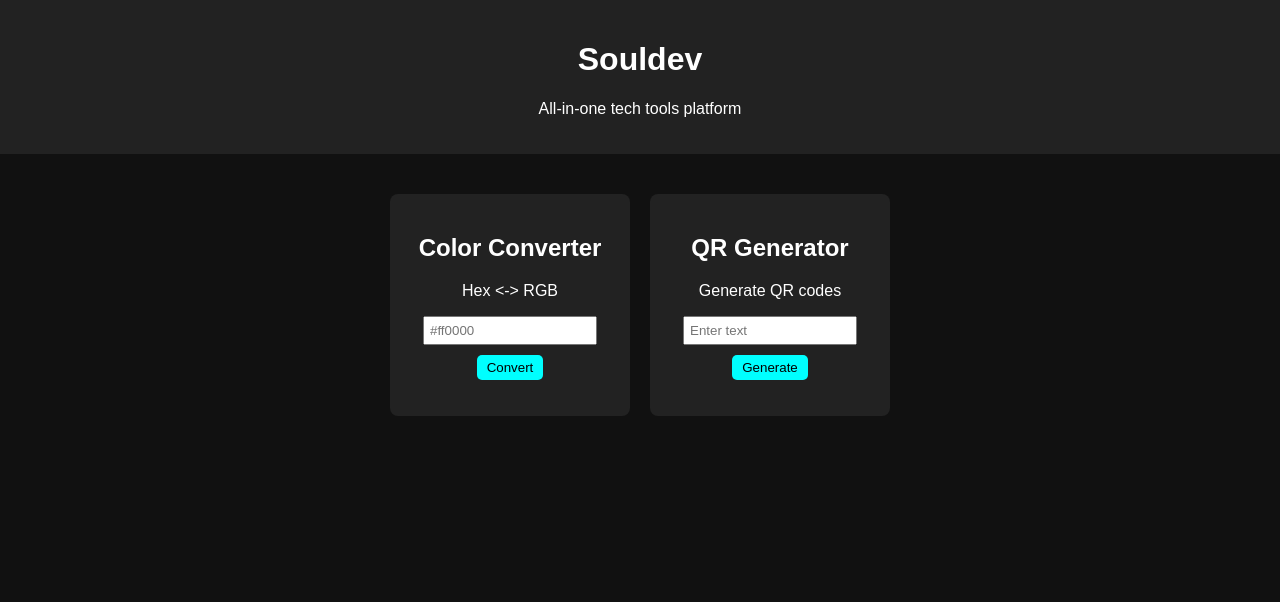
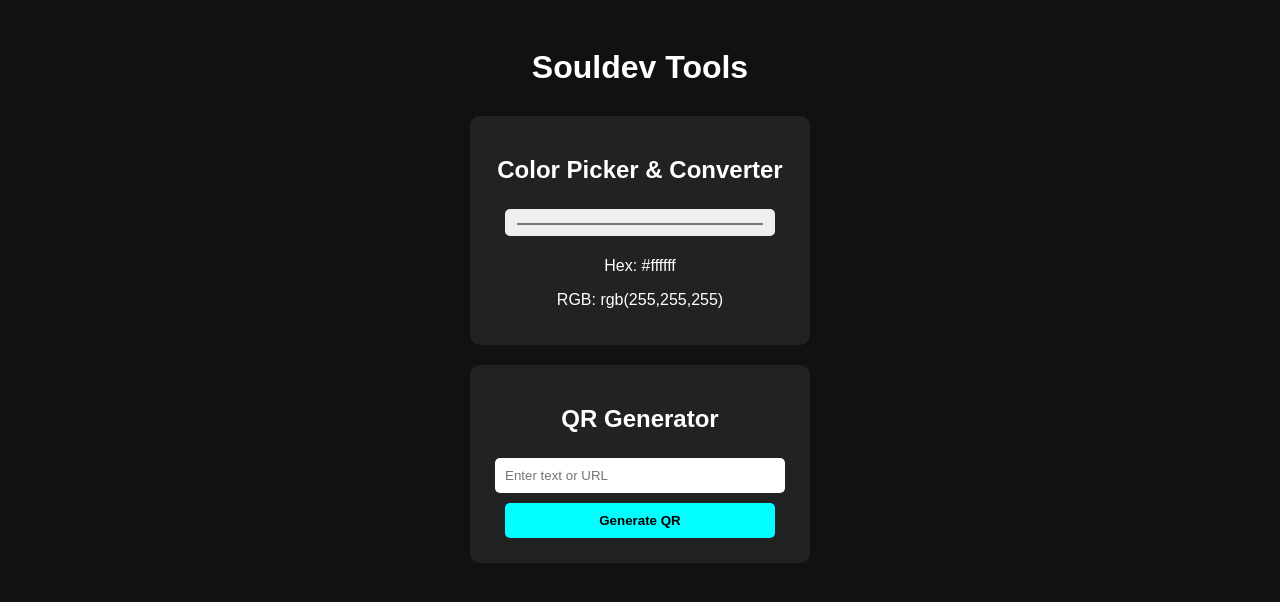
Before and after one commit to salman787876/Souldev, a plain HTML site: page index.html in a window 1280 px wide. Drawn offline with Linux system fonts and the light colour scheme.

Commit message:
Update index.html

```diff
--- a/index.html
+++ b/index.html
@@ -2,61 +2,67 @@
 <html lang="en">
 <head>
   <meta charset="UTF-8">
-  <title>Souldev - Tech Tools</title>
-  <link rel="stylesheet" href="styles.css">
+  <title>Souldev - Color & QR Tools</title>
   <style>
-    body { background: #111; color: #fff; font-family: Arial, sans-serif; text-align:center; margin:0; padding:0;}
-    header { padding:20px; background:#222; }
-    a { color:#0ff; text-decoration:none; }
-    .tools { display:flex; justify-content:center; gap:20px; margin-top:40px; flex-wrap:wrap;}
-    .tool { background:#222; padding:20px; border-radius:8px; width:200px; transition:0.3s;}
-    .tool:hover { background:#333; }
-    input { padding:5px; width:80%; margin-bottom:10px; }
-    button { padding:5px 10px; cursor:pointer; background:#0ff; border:none; border-radius:5px; color:#000;}
+    body { font-family: Arial; background:#111; color:#fff; text-align:center; padding:20px; }
+    h1 { margin-bottom:30px; }
+    .tool { background:#222; padding:20px; margin:20px auto; border-radius:10px; width:300px; }
+    input, button { padding:10px; margin:5px 0; width:90%; border-radius:5px; border:none; }
+    button { cursor:pointer; background:#0ff; color:#000; font-weight:bold; }
+    img { margin-top:10px; border:2px solid #0ff; border-radius:10px; }
   </style>
 </head>
 <body>
-  <header>
-    <h1>Souldev</h1>
-    <p>All-in-one tech tools platform</p>
-  </header>
 
-  <div class="tools">
+<h1>Souldev Tools</h1>
+
 <div class="tool">
-      <h2>Color Converter</h2>
-      <p>Hex &lt;-&gt; RGB</p>
-      <input type="text" id="colorInput" placeholder="#ff0000">
-      <button onclick="convertColor()">Convert</button>
-      <p id="colorResult"></p>
+  <h2>Color Picker & Converter</h2>
+  <input type="color" id="colorPicker">
+  <p>Hex: <span id="hexCode">#ffffff</span></p>
+  <p>RGB: <span id="rgbCode">rgb(255,255,255)</span></p>
 </div>
 
 <div class="tool">
   <h2>QR Generator</h2>
-      <p>Generate QR codes</p>
-      <input type="text" id="qrInput" placeholder="Enter text">
-      <button onclick="generateQR()">Generate</button>
-      <div id="qrResult" style="margin-top:10px;"></div>
-    </div>
+  <input type="text" id="qrInput" placeholder="Enter text or URL">
+  <button onclick="generateQR()">Generate QR</button>
+  <div id="qrResult"></div>
 </div>
 
 <script src="https://cdn.jsdelivr.net/npm/qrcode/build/qrcode.min.js"></script>
 <script>
-    function convertColor(){
-      const hex = document.getElementById('colorInput').value.replace("#","");
-      const bigint = parseInt(hex,16);
+  // Color Picker
+  const colorPicker = document.getElementById('colorPicker');
+  const hexCode = document.getElementById('hexCode');
+  const rgbCode = document.getElementById('rgbCode');
+
+  colorPicker.addEventListener('input', () => {
+    const hex = colorPicker.value;
+    hexCode.textContent = hex;
+
+    const bigint = parseInt(hex.slice(1), 16);
     const r = (bigint >> 16) & 255;
     const g = (bigint >> 8) & 255;
     const b = bigint & 255;
-      document.getElementById('colorResult').innerText = `RGB(${r}, ${g}, ${b})`;
-    }
+    rgbCode.textContent = `rgb(${r},${g},${b})`;
+  });
 
+  // QR Generator
   function generateQR(){
     const text = document.getElementById('qrInput').value;
-      QRCode.toDataURL(text, { width:150 }, function (err, url){
-        if(err) console.error(err);
-        document.getElementById('qrResult').innerHTML = `<img src="${url}">`;
+    const qrDiv = document.getElementById('qrResult');
+    qrDiv.innerHTML = '';
+    if(text){
+      QRCode.toDataURL(text, { width:200 }, function(err, url){
+        if(err){ alert("Error generating QR"); return; }
+        const img = document.createElement('img');
+        img.src = url;
+        qrDiv.appendChild(img);
       });
     }
+  }
 </script>
+
 </body>
 </html>
```
Lines whose indentation alone changed are shown as unchanged.
